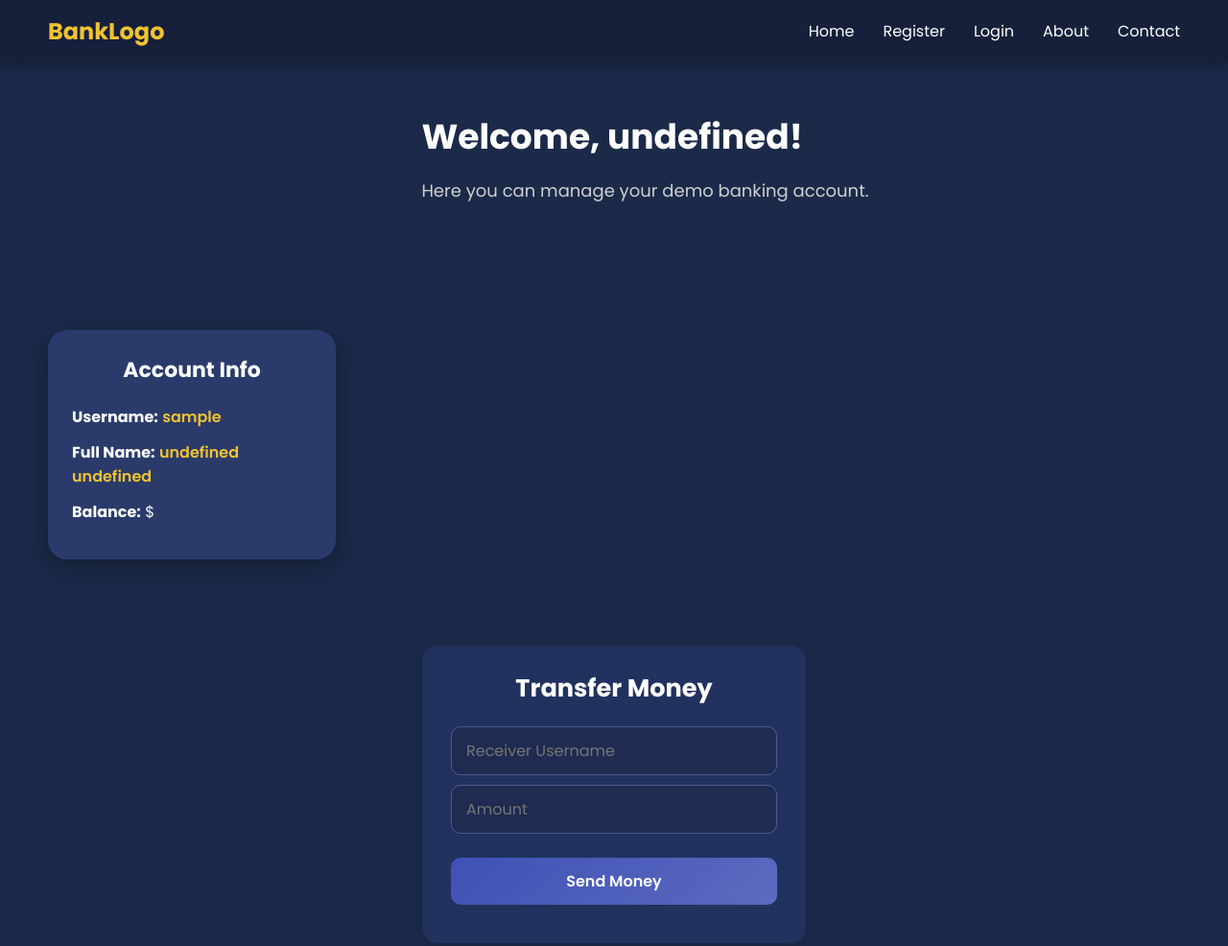
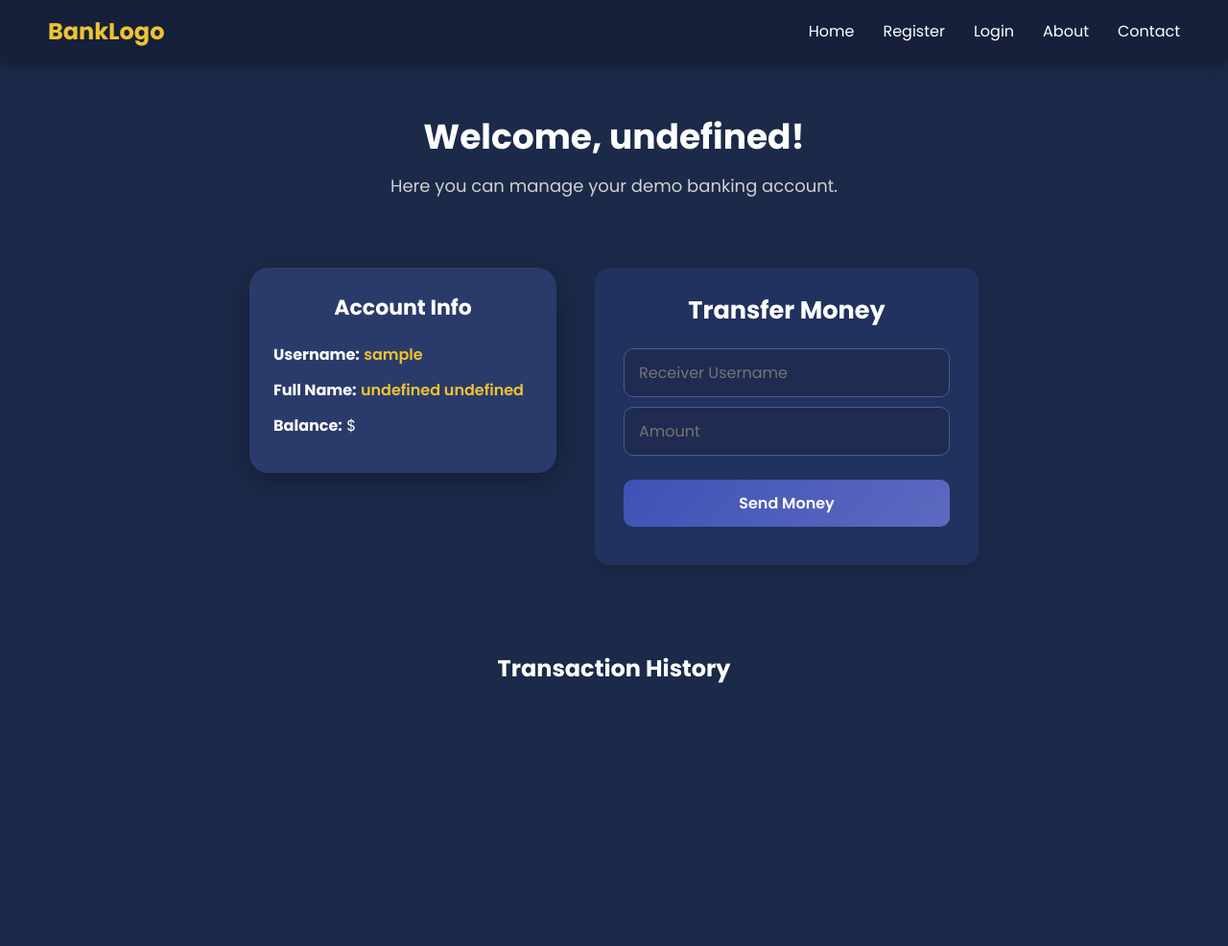
Before and after one commit to abolfazlyousefi5/Bank-App, a plain HTML site: page public/dashboard.html in a window 1280 px wide. Shown: the top 986 px of the page at 96% size. After the commit the page ends 800 px from the top, so only its background shows below. Drawn offline with Linux system fonts and the light colour scheme; sample sign-in values are in the browser's storage.

Commit message:
fix style dashboard

```diff
--- a/public/css/style.css
+++ b/public/css/style.css
@@ -299,26 +299,27 @@ button {
 }
 
 /* کانتینر داشبورد */
+/* ===== Layout Container ===== */
 .dashboard-container {
   display: flex;
-  justify-content: space-between;
+  flex-wrap: wrap;
+  justify-content: center; /* برای مرکز کردن بخش‌ها */
   align-items: flex-start;
-  padding: 50px;
-  gap: 30px;
-  flex-wrap: wrap;
+  gap: 40px;
+  padding: 50px 20px;
+  box-sizing: border-box;
 }
 
 /* خوش آمدگویی */
 .welcome {
-  flex: 1;
-  max-width: 600px;
-  margin-left: 33%;
-
+  width: 100%;
+  text-align: center; /* وسط‌چین دقیق */
+  margin-bottom: 30px;
 }
 
 .welcome h1 {
   font-size: 36px;
-  margin-bottom: 15px;
+  margin-bottom: 10px;
   color: #ffffff;
   font-weight: 700;
 }
@@ -331,17 +332,15 @@ button {
 
 /* کارت حساب */
 .account-card {
-  flex: 0 0 300px;
+  flex: 0 0 320px;
   background: #2a3b6b;
   padding: 25px;
   border-radius: 20px;
   box-shadow: 0 8px 30px rgba(0, 0, 0, 0.3);
   color: #ffffff;
-  text-align: left; /* سمت راست */
-  margin-right: 100%;
-  margin-top: 100px;
+  text-align: left;
+  margin: 0; /* حذف margin-right و margin-top */
 }
-
 
 .account-card h2 {
   font-size: 22px;
@@ -357,32 +356,20 @@ button {
 
 .account-card span {
   font-weight: 600;
-  color: #f0c330; /* طلایی */
-}
-
-/* responsive */
-@media (max-width: 768px) {
-  .dashboard-container {
-    flex-direction: column;
-    align-items: center;
-  }
-
-  .account-card {
-    text-align: center;
-  }
+  color: #f0c330;
 }
 
 /* ===== Transfer Box Styles ===== */
 .transfer-box {
+  flex: 0 0 400px;
   background: #22325f;
   border-radius: 16px;
   padding: 25px 30px;
-  width: 400px;
-  margin: 40px auto;
   box-shadow: 0 6px 18px rgba(0, 0, 0, 0.1);
   font-family: "Poppins", sans-serif;
   text-align: center;
   transition: all 0.3s ease;
+  margin: 0;
 }
 
 .transfer-box:hover {
@@ -442,13 +429,26 @@ button {
   font-weight: 500;
 }
 
-/* اگر پیام موفقیت یا خطا داشتی */
 #transferMsg.success {
   color: #2e7d32;
 }
 
 #transferMsg.error {
   color: #c62828;
+}
+
+/* ===== Responsive ===== */
+@media (max-width: 900px) {
+  .dashboard-container {
+    flex-direction: column;
+    align-items: center;
+  }
+
+  .account-card,
+  .transfer-box {
+    width: 90%;
+    max-width: 400px;
+  }
 }
 
 
--- a/public/dashboard.html
+++ b/public/dashboard.html
@@ -27,7 +27,7 @@
   <!-- داشبورد اصلی -->
   <div class="dashboard-container">
     <div class="welcome">
-      <h1 id="welcomeText">Welcome!</h1>
+      <h1 id="welcomeText">Welcome, Abolfazl!</h1>
       <p id="dashboardInfo">Here you can manage your demo banking account.</p>
     </div>
 
@@ -37,7 +37,6 @@
       <p><strong>Full Name:</strong> <span id="fullname"></span></p>
       <p><strong>Balance:</strong> $<span id="balance"></span></p>
     </div>
-  </div>
 
     <div class="transfer-box">
       <h2>Transfer Money</h2>
@@ -46,9 +45,11 @@
       <button id="transferBtn">Send Money</button>
       <p id="transferMsg"></p>
     </div>
+  </div>
+
 
   <div class="transaction-history">
-    <h2>Transaction History</h2>
+    <h2 style="text-align: center; margin-bottom: 20px;">Transaction History</h2>
     <table id="transactionTable"></table>
   </div>
 
```
Lines whose indentation alone changed are shown as unchanged.
